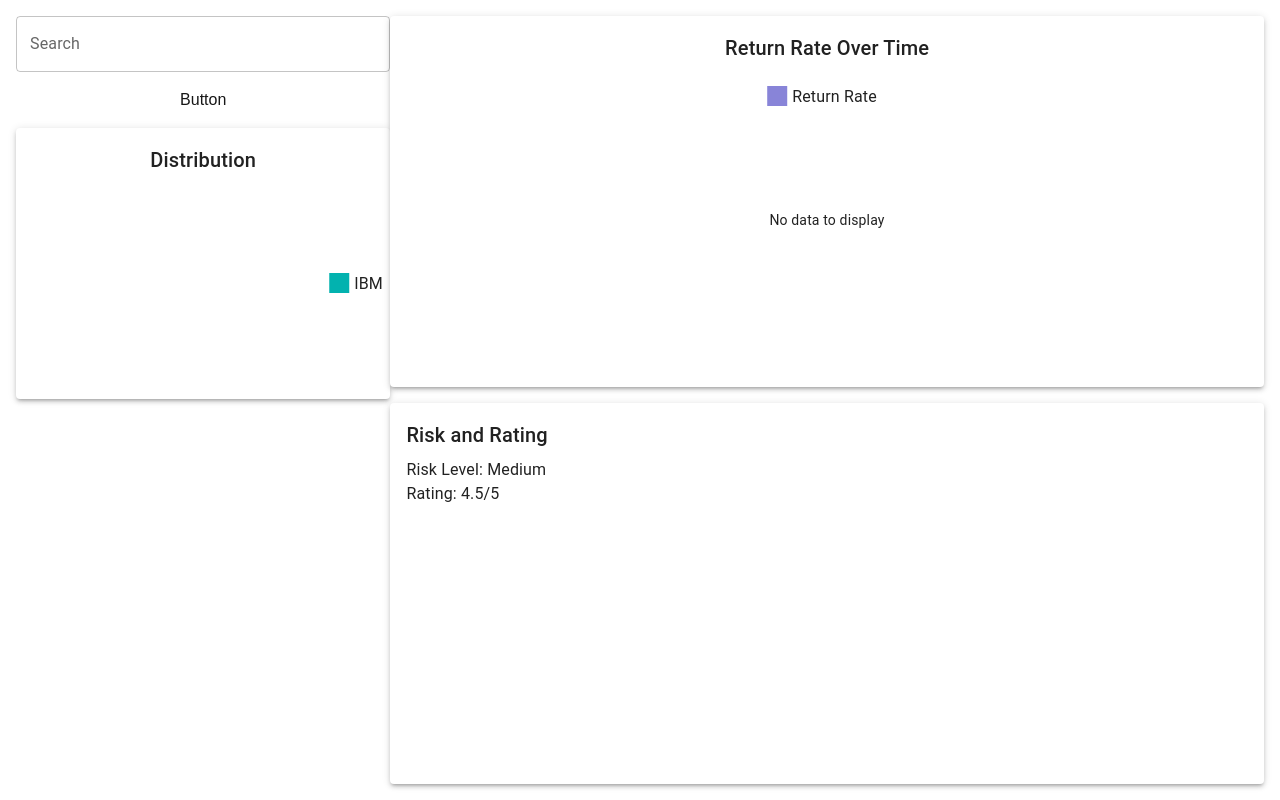
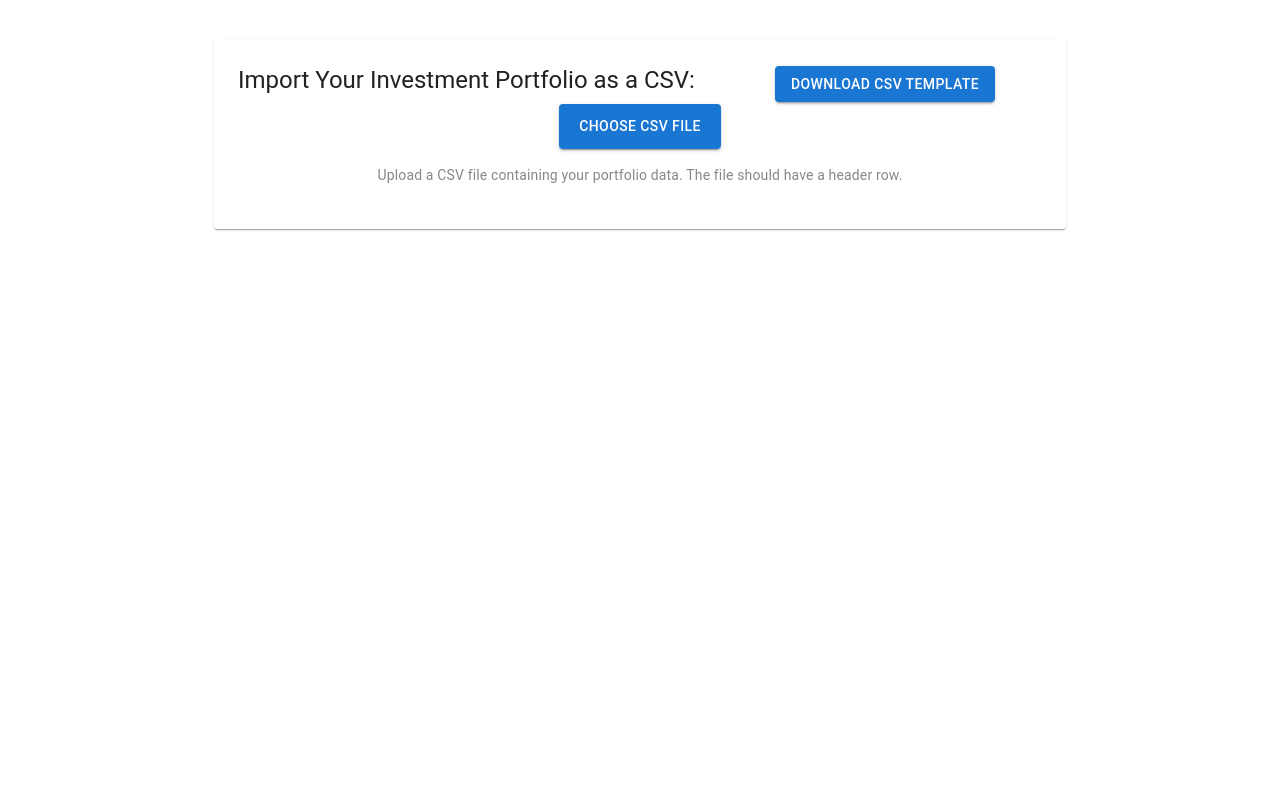
Before and after one commit to SeoliKim/wallst, a Next.js app: page / in a window 1280 px wide. Built offline with nearby package versions, Linux system fonts and the light colour scheme.

Commit message:
csv template download and import

```diff
--- a/package.json
+++ b/package.json
@@ -14,6 +14,7 @@
     "@mui/material": "^6.4.3",
     "@mui/x-charts": "^7.26.0",
     "next": "15.1.6",
+    "papaparse": "^5.5.2",
     "react": "^19.0.0",
     "react-dom": "^19.0.0",
     "recharts": "^2.15.1"
--- /dev/null
+++ b/src/app/components/template.js
@@ -0,0 +1,41 @@
+import React from 'react';
+import { Button } from '@mui/material';
+import Papa from 'papaparse'; // We can use PapaParse for CSV generation or just manual creation
+
+const CSVDownload = () => {
+  // Template data (header and example rows)
+  const csvTemplateData = [
+    ["Symbol", "Quantity"]
+  ];
+
+  // Function to download the CSV template
+  const downloadCSVTemplate = () => {
+    // Use PapaParse to convert data to CSV format
+    const csv = Papa.unparse(csvTemplateData); // converts 2D array to CSV string
+
+    // Create a Blob from the CSV string
+    const blob = new Blob([csv], { type: 'text/csv;charset=utf-8;' });
+
+    // Create a link element to trigger the download
+    const link = document.createElement('a');
+    if (link.download !== undefined) {
+      const url = URL.createObjectURL(blob);
+      link.setAttribute('href', url);
+      link.setAttribute('download', 'portfolio_template.csv'); // Set the download file name
+      link.style.visibility = 'hidden';
+      document.body.appendChild(link);
+      link.click();
+      document.body.removeChild(link);
+    }
+  };
+
+  return (
+    <div>
+      <Button variant="contained" onClick={downloadCSVTemplate}>
+        Download CSV Template
+      </Button>
+    </div>
+  );
+};
+
+export default CSVDownload;
--- a/src/app/page.js
+++ b/src/app/page.js
@@ -1,9 +1,9 @@
-import Dash from "./pages/dash";
+import Import from "./pages/import";
 
 export default function Home() {
   return (
     <div>
-      <Dash/>
+      <Import/>
     </div>
   );
 }
--- /dev/null
+++ b/src/app/pages/import.js
@@ -0,0 +1,137 @@
+"use client";
+import React, { useState } from "react";
+import Papa from "papaparse";
+import { Button, Typography, Container, Paper, Table, TableBody, TableCell, TableContainer, TableHead, TableRow, TextField, Box } from "@mui/material";
+import CSVDownload from "../components/template";
+
+const CSVImport = () => {
+  const [csvData, setCsvData] = useState(null);
+  const [extractedData, setExtractedData] = useState([]); // This will store the filtered data (e.g., name and city)
+  // Mapping possible variations of column names to a standard name
+  const columnMapping = {
+    "Qty (Quantity)": "Quantity",
+    "Quantity": "Quantity", // Ensure we account for both exact matches and variations
+    "Symbol": "Symbol",
+    // Add more mappings if necessary
+  };
+
+  // Handle file input change
+  const handleFileUpload = (event) => {
+    const file = event.target.files[0];
+    if (file) {
+      parseCSV(file);
+    }
+  };
+
+  // Function to parse the CSV file
+  const parseCSV = (file) => {
+    Papa.parse(file, {
+      complete: (result) => {
+        setCsvData(result.data); // Store parsed CSV data in state
+        extractSpecificData(result.data);
+      },
+      header: true, // If your CSV file has a header row
+    });
+  };
+
+  const extractSpecificData = (data) => {
+    const newSpecificData = data.map((row) => {
+        // Normalize column names based on mapping
+        const normalizedRow = {};
+
+        // Iterate over the row and apply the mapping to normalize headers
+        Object.keys(row).forEach((key) => {
+          const normalizedKey = columnMapping[key] || key; // If no mapping found, use the key as it is
+          normalizedRow[normalizedKey] = row[key]; // Assign the value under the normalized column name
+        });
+
+        if (normalizedRow.Symbol && normalizedRow.Quantity) {
+            return {
+            symbol: normalizedRow.Symbol, // Extract the "Symbol" column
+            amount: normalizedRow.Quantity, // Extract the "Quantity" column (normalized)
+            };
+        }
+      });
+
+    setExtractedData(newSpecificData); // Store the specific data in state
+
+    console.log(newSpecificData);
+  };
+
+  // Render the CSV data in a table format
+  const renderTable = () => {
+    if (!csvData || csvData.length === 0) return null;
+
+    const headers = Object.keys(csvData[0]);
+
+    return (
+      <TableContainer component={Paper} sx={{ marginTop: 4 }}>
+        <Table>
+          <TableHead>
+            <TableRow>
+              {headers.map((header) => (
+                <TableCell key={header} sx={{ fontWeight: 'bold', textAlign: 'center' }}>
+                  {header}
+                </TableCell>
+              ))}
+            </TableRow>
+          </TableHead>
+          <TableBody>
+            {csvData.map((row, index) => (
+              <TableRow key={index} sx={{ "&:hover": { backgroundColor: "#f5f5f5" } }}>
+                {headers.map((header) => (
+                  <TableCell key={header} align="center">
+                    {row[header]}
+                  </TableCell>
+                ))}
+              </TableRow>
+            ))}
+          </TableBody>
+        </Table>
+      </TableContainer>
+    );
+  };
+
+  return (
+    <Container maxWidth="md" sx={{ marginTop: 5 }}>
+      <Paper sx={{ padding: 3 }}>
+        <Box sx={{ display: 'flex', flexDirection: 'row', alignItems: 'center', gap: 10}}>
+            <Typography variant="h5" gutterBottom>
+            Import Your Investment Portfolio as a CSV:
+            </Typography>
+            <CSVDownload/>
+        </Box>
+        <Box sx={{ display: 'flex', flexDirection: 'column', alignItems: 'center'}}>
+          <Button
+            variant="contained"
+            component="label"
+            sx={{
+              backgroundColor: "#1976d2",
+              color: 'white',
+              padding: "10px 20px",
+              '&:hover': { backgroundColor: '#1565c0' },
+            }}
+          >
+            Choose CSV File
+            <input
+              type="file"
+              accept=".csv"
+              onChange={handleFileUpload}
+              hidden
+            />
+          </Button>
+          <Typography variant="body2" sx={{ marginTop: 2, color: "#888" }}>
+            Upload a CSV file containing your portfolio data. The file should have a header row.
+          </Typography>
+        </Box>
+
+        <div style={{ marginTop: '20px' }}>
+          {renderTable()}
+        </div>
+
+      </Paper>
+    </Container>
+  );
+};
+
+export default CSVImport;
```
Also changed, not shown: src/app/components/redirect.js (added, +25 -0 lines), 1 other file (tests, documents, lock files or other folders).
